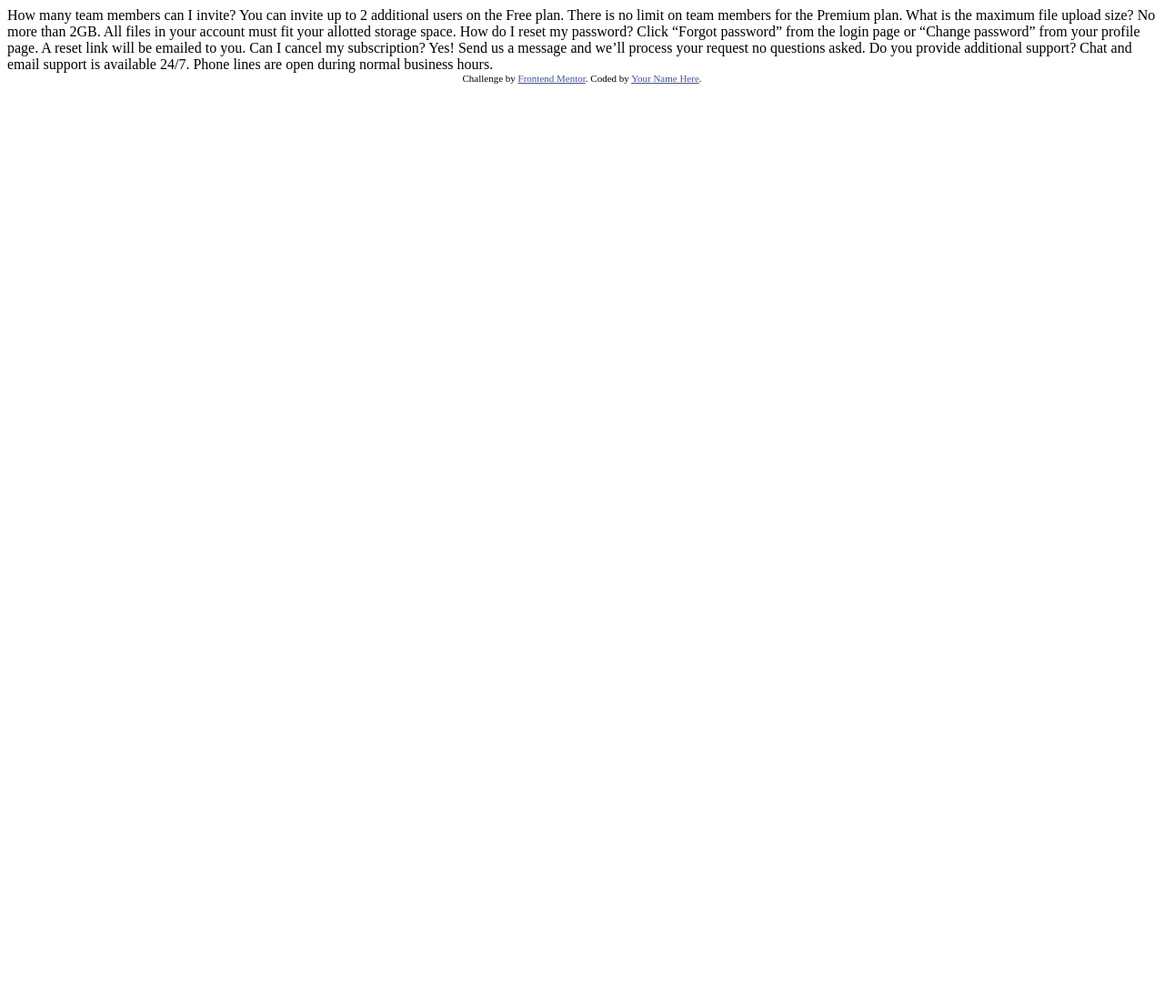
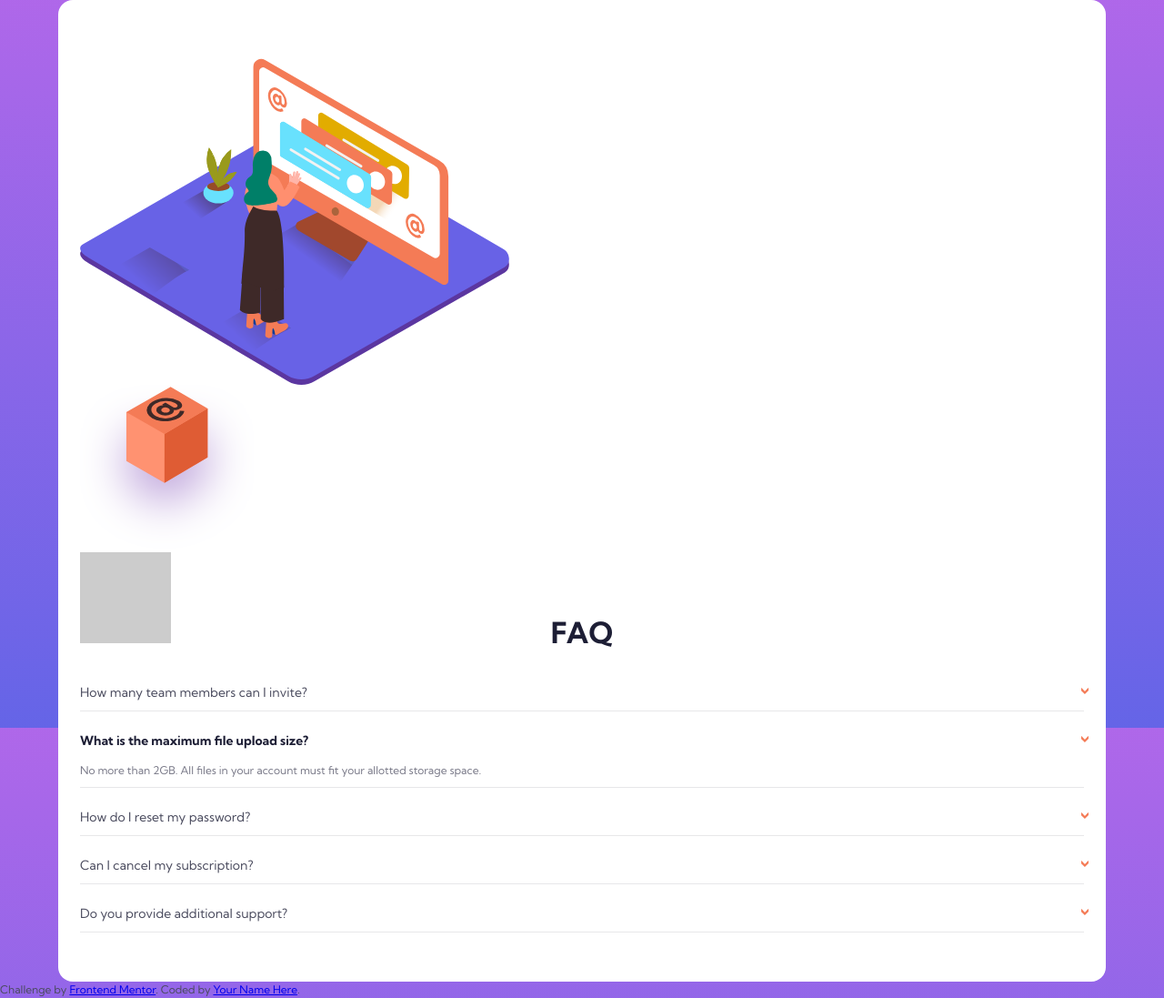
Before and after one commit to mIksrigz/faq-accordion-card, a plain HTML site: page index.html in a window 1280 px wide. Shown: the whole page at 91% size. Before the commit the page ends 800 px from the top, so only its background shows below. Drawn offline with Linux system fonts and the light colour scheme.

Commit message:
html and css set up

```diff
--- a/index.html
+++ b/index.html
@@ -1,40 +1,72 @@
 <!DOCTYPE html>
 <html lang="en">
+
 <head>
   <meta charset="UTF-8">
-  <meta name="viewport" content="width=device-width, initial-scale=1.0"> <!-- displays site properly based on user's device -->
+  <meta name="viewport" content="width=device-width, initial-scale=1.0">
+  <link rel="icon" type="image/png" sizes="32x32" href="./images/favicon-32x32.png">
+  <title>Frontend Mentor | FAQ Accordion Card</title>
+  <link rel="preconnect" href="https://fonts.googleapis.com">
+  <link rel="preconnect" href="https://fonts.gstatic.com" crossorigin>
+  <link href="https://fonts.googleapis.com/css2?family=Kumbh+Sans:wght@400;700&display=swap" rel="stylesheet">
+  <link rel="stylesheet" href="style.css">
+</head>
 
-  <link rel="icon" type="image/png" sizes="32x32" href="./images/favicon-32x32.png">
+<body>
+  <main>
+    <div class="wrapper">
+      <div class="images-container">
+        <img class="desktop-image" src="./images/illustration-woman-online-desktop.svg"
+          alt="woman standing in front of big computer screen">
+        <img class="mobile-image" src="./images/illustration-woman-online-mobile.svg"
+          alt="woman standing in front of big computer screen">
+        <img class="desktop-image" src="./images/illustration-box-desktop.svg" alt="box with at sign on top">
+      </div>
 
-  <title>Frontend Mentor | FAQ Accordion Card</title>
-
-  <!-- Feel free to remove these styles or customise in your own stylesheet 👍 -->
-  <style>
-    .attribution { font-size: 11px; text-align: center; }
-    .attribution a { color: hsl(228, 45%, 44%); }
-  </style>
-</head>
-<body>
-  How many team members can I invite?
+      <div class="text-container">
+        <h1 class="section-title">FAQ</h1>
+        <div class="question-answer-pair">
+          <p class="question">How many team members can I invite?</p>
+          <p class="answer hide">
             You can invite up to 2 additional users on the Free plan. There is no limit on
             team members for the Premium plan.
+          </p>
+        </div>
 
-  What is the maximum file upload size?
-  No more than 2GB. All files in your account must fit your allotted storage space.
+        <div class="question-answer-pair">
+          <p class="question active">What is the maximum file upload size?</p>
+          <p class="answer">No more than 2GB. All files in your account must fit your allotted storage space.</p>
+        </div>
 
-  How do I reset my password?
+        <div class="question-answer-pair">
+          <p class="question">How do I reset my password?</p>
+          <p class="answer hide">
             Click “Forgot password” from the login page or “Change password” from your profile page.
             A reset link will be emailed to you.
+          </p>
+        </div>
 
-  Can I cancel my subscription?
-  Yes! Send us a message and we’ll process your request no questions asked.
+        <div class="question-answer-pair">
+          <p class="question">Can I cancel my subscription?</p>
+          <p class="answer hide">Yes! Send us a message and we’ll process your request no questions asked.</p>
+        </div>
 
-  Do you provide additional support?
-  Chat and email support is available 24/7. Phone lines are open during normal business hours.
+        <div class="question-answer-pair">
+          <p class="question">Do you provide additional support?</p>
+          <p class="answer hide">Chat and email support is available 24/7. Phone lines are open during normal business
+            hours.</p>
+        </div>
 
+      </div>
+    </div>
+  </main>
+
+  <footer>
     <div class="attribution">
       Challenge by <a href="https://www.frontendmentor.io?ref=challenge" target="_blank">Frontend Mentor</a>.
       Coded by <a href="#">Your Name Here</a>.
     </div>
+  </footer>
 </body>
+
 </html>
--- /dev/null
+++ b/style.css
@@ -0,0 +1,167 @@
+:root {
+  --Mobile: 375px;
+  --Desktop: 1440px;
+
+  --first-background-color: hsl(273, 75%, 66%);
+  --second-background-color: hsl(240, 73%, 65%);
+
+  --dark-text-color: hsl(238, 29%, 16%);
+  --medium-text-color: hsl(237, 12%, 33%);
+  --light-text-color: hsl(240, 6%, 50%);
+
+  --arrow-color: hsl(14, 88%, 65%);
+  --horizontal-line-color: hsl(240, 5%, 91%);
+
+  --font-family: 'Kumbh Sans', sans-serif;
+  --regular-font-weight: 400;
+  --bold-font-weight: 700;
+  --regular-font-size: 12px;
+}
+
+/*Resets*/
+
+*, *::before, *::after {
+  box-sizing: border-box;
+  margin: 0;
+  padding: 0;
+}
+
+html, body {
+  height: 100%;
+}
+
+body {
+  line-height: 1.5;
+  -webkit-font-smoothing: antialiased;
+}
+
+img, picture, video, canvas, svg {
+  display: block;
+  max-width: 100%;
+}
+
+input, button, textarea, select {
+  font: inherit;
+}
+
+p, h1, h2, h3, h4, h5, h6 {
+  overflow-wrap: break-word;
+}
+
+/*styling*/
+
+body {
+  font-family: var(--font-family);
+  font-weight: var(--regular-font-weight);
+  font-size: var(--regular-font-size);
+  color: var(--medium-text-color);
+  background: linear-gradient(var(--first-background-color),
+      var(--second-background-color));
+}
+
+main{
+  display: flex;
+  align-items: center;
+  justify-content: center;
+  min-height: 100%;
+}
+
+.wrapper{
+  background-color: #FFF;
+  padding: 4rem 1.5rem;
+  border-radius: 1rem;
+  width: 90%;
+}
+
+.images-container{
+  position: relative;
+}
+
+.images-container::after {
+  content: '';
+  position: absolute;
+  width: 100px;
+  height: 100px;
+  background-color: black;
+  opacity: 0.2;
+}
+
+.mobile-image{
+  position: absolute;
+  top: -170px;
+  left: 30px;
+  right: 30px;
+}
+
+.desktop-image {
+  display: none;
+}
+
+.text-container{
+  display: flex;
+  flex-direction: column;
+  gap: 2rem;
+  margin-top: 4rem;
+}
+
+.section-title{
+  color: var(--dark-text-color);
+  font-size: 2rem;
+  text-align: center;
+}
+
+.question-answer-pair{
+  position: relative;
+}
+
+.question-answer-pair::after{
+  content: '';
+  position: absolute;
+  bottom: -10px;
+  display: block;
+  height: 1px;
+  width: 100%;
+  background-color: var(--horizontal-line-color);
+}
+
+.question {
+  position: relative;
+  font-size: 0.875rem;
+}
+
+.question::after {
+  content: '';
+  cursor: pointer;
+  position: absolute;
+  right: -5px;
+  top: 5px;
+  width: 8px;
+  height: 8px;
+  background: url(./images/icon-arrow-down.svg) no-repeat center center / cover;
+
+}
+
+.answer{
+  color: var(--light-text-color);
+  margin-top: 0.825rem;
+  width: 90%;
+}
+
+.hide {
+  display: none;
+}
+
+.active{
+  font-weight: var(--bold-font-weight);
+  color: var(--dark-text-color);
+}
+
+@media(min-width: 600px) {
+  .desktop-image {
+    display: block;
+  }
+
+  .mobile-image {
+    display: none;
+  }
+}
```
Also changed, not shown: 1 other file. Lines whose indentation alone changed are shown as unchanged.
